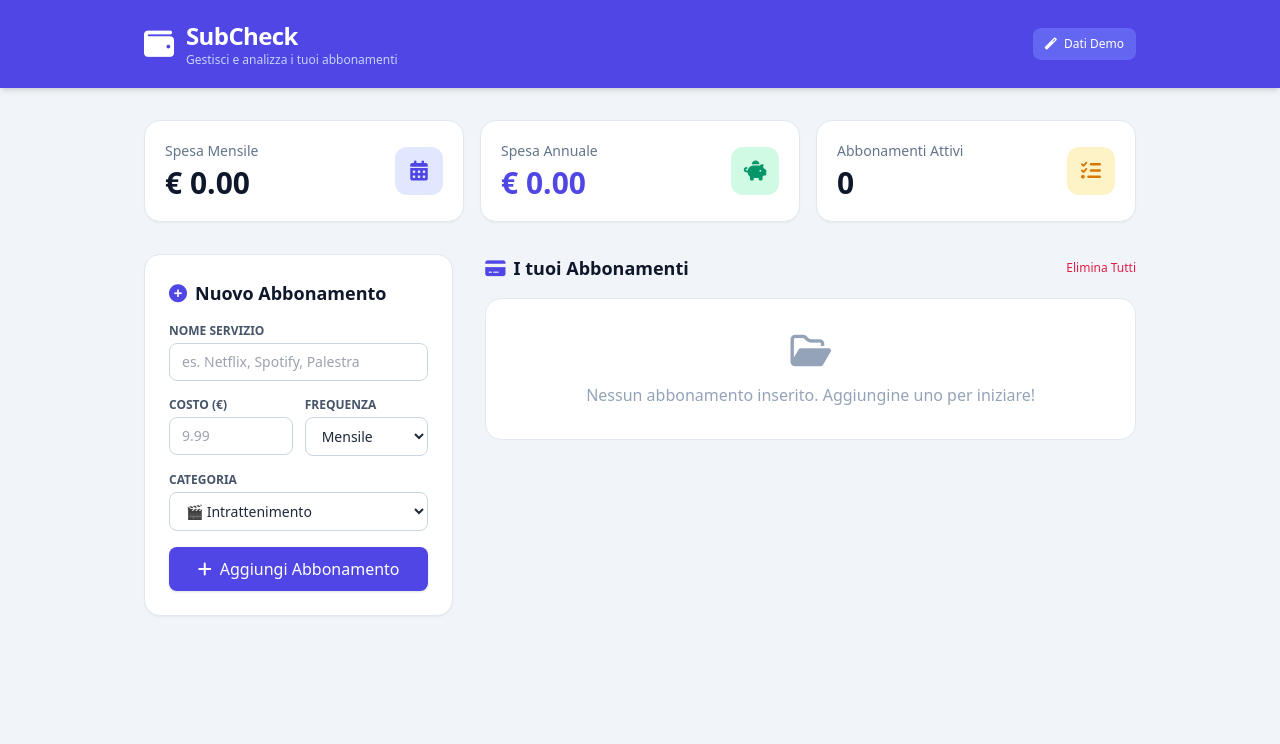
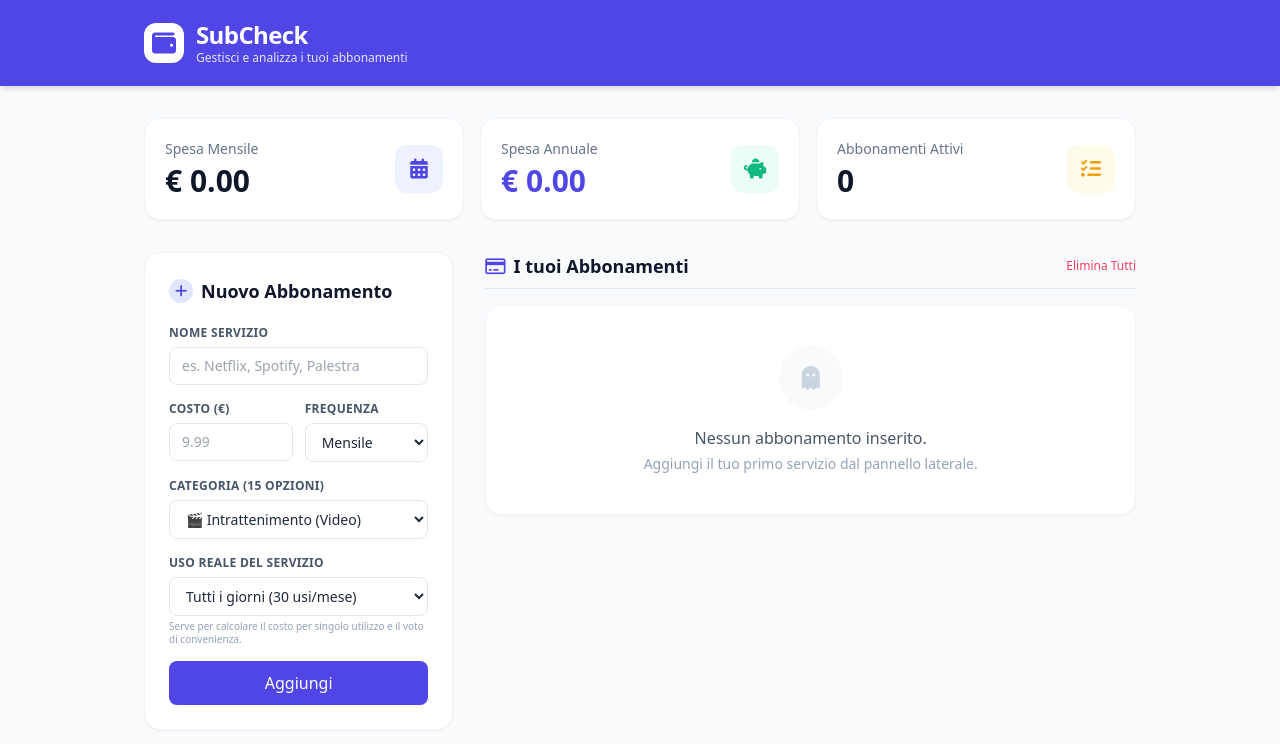
Before and after one commit to Wolferkd/Subradar, a plain HTML site: page index.html in a window 1280 px wide. Drawn offline with nearby package versions, Linux system fonts and the light colour scheme.

Commit message:
Update index.html

```diff
--- a/index.html
+++ b/index.html
@@ -4,26 +4,26 @@
   <meta charset="UTF-8">
   <meta name="viewport" content="width=device-width, initial-scale=1.0">
   <title>SubCheck - Analizzatore Abbonamenti</title>
-  <!-- Tailwind CSS per la grafica -->
+  <!-- Tailwind CSS -->
   <script src="https://cdn.tailwindcss.com"></script>
-  <!-- FontAwesome per le icone -->
+  <!-- FontAwesome -->
   <link rel="stylesheet" href="https://cdnjs.cloudflare.com/ajax/libs/font-awesome/6.4.0/css/all.min.css">
 </head>
-<body class="bg-slate-100 text-slate-800 font-sans min-h-screen pb-12">
+<body class="bg-slate-50 text-slate-800 font-sans min-h-screen pb-12">
 
   <!-- Header / Navbar -->
-  <header class="bg-indigo-600 text-white shadow-md mb-8">
+  <header class="bg-[#4F46E5] text-white shadow-md mb-8">
     <div class="max-w-5xl mx-auto px-4 py-5 flex items-center justify-between">
       <div class="flex items-center space-x-3">
-        <i class="fa-solid fa-wallet text-3xl"></i>
+        <div class="w-10 h-10 bg-white text-indigo-600 rounded-xl flex items-center justify-center text-2xl shadow-sm">
+          <i class="fa-solid fa-wallet"></i>
+        </div>
         <div>
-          <h1 class="text-2xl font-bold tracking-tight">SubCheck</h1>
-          <p class="text-xs text-indigo-200">Gestisci e analizza i tuoi abbonamenti</p>
+          <h1 class="text-2xl font-bold tracking-tight leading-tight">SubCheck</h1>
+          <p class="text-xs text-indigo-100">Gestisci e analizza i tuoi abbonamenti</p>
         </div>
       </div>
-      <button id="demoBtn" onclick="loadDemoData()" class="text-xs bg-indigo-500 hover:bg-indigo-700 text-white px-3 py-2 rounded-lg transition">
-        <i class="fa-solid fa-magic mr-1"></i> Dati Demo
-      </button>
+      <!-- Il pulsante Demo è stato rimosso come richiesto -->
     </div>
   </header>
 
@@ -31,60 +31,63 @@
 
     <!-- KPI / Summary Cards -->
     <section class="grid grid-cols-1 md:grid-cols-3 gap-4">
-      <div class="bg-white p-5 rounded-2xl shadow-sm border border-slate-200 flex items-center justify-between">
+      <div class="bg-white p-5 rounded-2xl shadow-sm border border-slate-100 flex items-center justify-between">
         <div>
           <p class="text-sm font-medium text-slate-500">Spesa Mensile</p>
           <p id="totalMonthly" class="text-3xl font-extrabold text-slate-900 mt-1">€ 0.00</p>
         </div>
-        <div class="w-12 h-12 bg-indigo-100 text-indigo-600 rounded-xl flex items-center justify-center text-xl">
+        <div class="w-12 h-12 bg-indigo-50 text-indigo-600 rounded-xl flex items-center justify-center text-xl">
           <i class="fa-solid fa-calendar-days"></i>
         </div>
       </div>
 
-      <div class="bg-white p-5 rounded-2xl shadow-sm border border-slate-200 flex items-center justify-between">
+      <div class="bg-white p-5 rounded-2xl shadow-sm border border-slate-100 flex items-center justify-between">
         <div>
           <p class="text-sm font-medium text-slate-500">Spesa Annuale</p>
           <p id="totalYearly" class="text-3xl font-extrabold text-indigo-600 mt-1">€ 0.00</p>
         </div>
-        <div class="w-12 h-12 bg-emerald-100 text-emerald-600 rounded-xl flex items-center justify-center text-xl">
+        <div class="w-12 h-12 bg-emerald-50 text-emerald-500 rounded-xl flex items-center justify-center text-xl">
           <i class="fa-solid fa-piggy-bank"></i>
         </div>
       </div>
 
-      <div class="bg-white p-5 rounded-2xl shadow-sm border border-slate-200 flex items-center justify-between">
+      <div class="bg-white p-5 rounded-2xl shadow-sm border border-slate-100 flex items-center justify-between">
         <div>
           <p class="text-sm font-medium text-slate-500">Abbonamenti Attivi</p>
           <p id="totalCount" class="text-3xl font-extrabold text-slate-900 mt-1">0</p>
         </div>
-        <div class="w-12 h-12 bg-amber-100 text-amber-600 rounded-xl flex items-center justify-center text-xl">
+        <div class="w-12 h-12 bg-amber-50 text-amber-500 rounded-xl flex items-center justify-center text-xl">
           <i class="fa-solid fa-list-check"></i>
         </div>
       </div>
     </section>
 
     <!-- Content Grid: Form + List -->
-    <div class="grid grid-cols-1 lg:grid-cols-3 gap-8">
+    <div class="grid grid-cols-1 lg:grid-cols-12 gap-8">
 
-      <!-- Aggiungi Abbonamento -->
-      <section class="bg-white p-6 rounded-2xl shadow-sm border border-slate-200 h-fit">
-        <h2 class="text-lg font-bold text-slate-900 mb-4 flex items-center gap-2">
-          <i class="fa-solid fa-circle-plus text-indigo-600"></i> Nuovo Abbonamento
+      <!-- Colonna Form Aggiungi (Più stretta) -->
+      <section class="lg:col-span-4 bg-white p-6 rounded-2xl shadow-sm border border-slate-100 h-fit">
+        <h2 class="text-lg font-bold text-slate-900 mb-5 flex items-center gap-2">
+          <div class="w-6 h-6 rounded-full bg-indigo-100 text-indigo-600 flex items-center justify-center text-sm">
+            <i class="fa-solid fa-plus"></i>
+          </div>
+          Nuovo Abbonamento
         </h2>
 
         <form id="subForm" onsubmit="addSubscription(event)" class="space-y-4">
           <div>
-            <label class="block text-xs font-semibold text-slate-600 uppercase mb-1">Nome Servizio</label>
-            <input type="text" id="name" required placeholder="es. Netflix, Spotify, Palestra" class="w-full px-3 py-2 border border-slate-300 rounded-lg text-sm focus:ring-2 focus:ring-indigo-500 focus:outline-none">
+            <label class="block text-xs font-semibold text-slate-600 uppercase tracking-wide mb-1.5">Nome Servizio</label>
+            <input type="text" id="name" required placeholder="es. Netflix, Spotify, Palestra" class="w-full px-3 py-2 border border-slate-200 rounded-lg text-sm focus:ring-2 focus:ring-indigo-500 focus:border-indigo-500 focus:outline-none transition-shadow">
           </div>
 
           <div class="grid grid-cols-2 gap-3">
             <div>
-              <label class="block text-xs font-semibold text-slate-600 uppercase mb-1">Costo (€)</label>
-              <input type="number" id="cost" step="0.01" min="0" required placeholder="9.99" class="w-full px-3 py-2 border border-slate-300 rounded-lg text-sm focus:ring-2 focus:ring-indigo-500 focus:outline-none">
+              <label class="block text-xs font-semibold text-slate-600 uppercase tracking-wide mb-1.5">Costo (€)</label>
+              <input type="number" id="cost" step="0.01" min="0" required placeholder="9.99" class="w-full px-3 py-2 border border-slate-200 rounded-lg text-sm focus:ring-2 focus:ring-indigo-500 focus:outline-none transition-shadow">
             </div>
             <div>
-              <label class="block text-xs font-semibold text-slate-600 uppercase mb-1">Frequenza</label>
-              <select id="cycle" class="w-full px-3 py-2 border border-slate-300 rounded-lg text-sm focus:ring-2 focus:ring-indigo-500 focus:outline-none bg-white">
+              <label class="block text-xs font-semibold text-slate-600 uppercase tracking-wide mb-1.5">Frequenza</label>
+              <select id="cycle" class="w-full px-3 py-2 border border-slate-200 rounded-lg text-sm focus:ring-2 focus:ring-indigo-500 focus:outline-none bg-white transition-shadow">
                 <option value="monthly">Mensile</option>
                 <option value="yearly">Annuale</option>
               </select>
@@ -92,37 +95,66 @@
           </div>
 
           <div>
-            <label class="block text-xs font-semibold text-slate-600 uppercase mb-1">Categoria</label>
-            <select id="category" class="w-full px-3 py-2 border border-slate-300 rounded-lg text-sm focus:ring-2 focus:ring-indigo-500 focus:outline-none bg-white">
-              <option value="Intrattenimento">🎬 Intrattenimento</option>
-              <option value="Musica">🎵 Musica</option>
+            <label class="block text-xs font-semibold text-slate-600 uppercase tracking-wide mb-1.5">Categoria (15 Opzioni)</label>
+            <select id="category" class="w-full px-3 py-2 border border-slate-200 rounded-lg text-sm focus:ring-2 focus:ring-indigo-500 focus:outline-none bg-white transition-shadow">
+              <option value="Intrattenimento">🎬 Intrattenimento (Video)</option>
+              <option value="Musica">🎵 Musica & Podcast</option>
+              <option value="Gaming">🎮 Gaming</option>
               <option value="Lavoro">💼 Lavoro & Produttività</option>
               <option value="Fitness">🏋️ Fitness & Sport</option>
-              <option value="Gaming">🎮 Gaming</option>
+              <option value="Informazione">📰 Informazione & Editoria</option>
+              <option value="Cloud">☁️ Cloud & Hosting</option>
+              <option value="Trasporti">🚗 Trasporti & Mobilità</option>
+              <option value="Cibo">🍔 Cibo & Delivery</option>
+              <option value="Istruzione">📚 Istruzione & Corsi</option>
+              <option value="E-commerce">🛍️ E-commerce & Spedizioni</option>
+              <option value="Sicurezza">🛡️ Sicurezza & VPN</option>
+              <option value="Telefonia">📱 Telefonia & Internet</option>
+              <option value="Finanza">💳 Finanza & Banche</option>
               <option value="Altro">📦 Altro</option>
             </select>
           </div>
 
-          <button type="submit" class="w-full bg-indigo-600 hover:bg-indigo-700 text-white font-medium py-2.5 rounded-lg shadow transition flex items-center justify-center gap-2">
-            <i class="fa-solid fa-plus"></i> Aggiungi Abbonamento
+          <div>
+            <label class="block text-xs font-semibold text-slate-600 uppercase tracking-wide mb-1.5">Uso Reale del servizio</label>
+            <select id="usage" class="w-full px-3 py-2 border border-slate-200 rounded-lg text-sm focus:ring-2 focus:ring-indigo-500 focus:outline-none bg-white transition-shadow">
+              <option value="30">Tutti i giorni (30 usi/mese)</option>
+              <option value="20">Solo giorni feriali (20 usi/mese)</option>
+              <option value="15">A giorni alterni (15 usi/mese)</option>
+              <option value="8">2 volte a settimana (8 usi/mese)</option>
+              <option value="4">1 volta a settimana (4 usi/mese)</option>
+              <option value="2">Ogni 2 settimane (2 usi/mese)</option>
+              <option value="1">1 volta al mese (1 uso/mese)</option>
+              <option value="0.5">1 volta ogni 2 mesi</option>
+              <option value="0.33">1 volta ogni 3 mesi</option>
+              <option value="0.16">2 volte all'anno</option>
+              <option value="0.08">1 volta all'anno</option>
+              <option value="0.04">Molto raramente</option>
+              <option value="0">Mai usato (Spreco totale)</option>
+            </select>
+            <p class="text-[10px] text-slate-400 mt-1 leading-tight">Serve per calcolare il costo per singolo utilizzo e il voto di convenienza.</p>
+          </div>
+
+          <button type="submit" class="w-full bg-indigo-600 hover:bg-indigo-700 text-white font-medium py-2.5 rounded-lg shadow-sm transition-colors mt-2">
+            Aggiungi
           </button>
         </form>
       </section>
 
-      <!-- Elenco Abbonamenti -->
-      <section class="lg:col-span-2 space-y-4">
-        <div class="flex items-center justify-between">
+      <!-- Colonna Elenco (Più larga) -->
+      <section class="lg:col-span-8 space-y-4">
+        <div class="flex items-center justify-between pb-2 border-b border-slate-200">
           <h2 class="text-lg font-bold text-slate-900 flex items-center gap-2">
-            <i class="fa-solid fa-credit-card text-indigo-600"></i> I tuoi Abbonamenti
+            <i class="fa-regular fa-credit-card text-indigo-600"></i> I tuoi Abbonamenti
           </h2>
-          <button onclick="clearAll()" class="text-xs text-rose-600 hover:text-rose-800 font-medium transition">
+          <button onclick="clearAll()" class="text-xs text-rose-500 hover:text-rose-700 font-medium transition-colors">
             Elimina Tutti
           </button>
         </div>
 
-        <!-- Lista vuota o piena -->
+        <!-- Container Card -->
         <div id="subsContainer" class="space-y-3">
-          <!-- Gli abbonamenti appariranno qui -->
+          <!-- Render via JS -->
         </div>
       </section>
 
@@ -130,22 +162,24 @@
   </main>
 
   <script>
-    // Stato dell'applicazione
-    let subscriptions = JSON.parse(localStorage.getItem('subcheck_data')) || [];
+    let subscriptions = JSON.parse(localStorage.getItem('subcheck_v2_data')) || [];
 
-    // Salva nel localStorage
     function saveData() {
-      localStorage.setItem('subcheck_data', JSON.stringify(subscriptions));
+      localStorage.setItem('subcheck_v2_data', JSON.stringify(subscriptions));
       render();
     }
 
-    // Aggiungi abbonamento
+    // Aggiunta
     function addSubscription(e) {
       e.preventDefault();
       const name = document.getElementById('name').value.trim();
       const cost = parseFloat(document.getElementById('cost').value);
       const cycle = document.getElementById('cycle').value;
       const category = document.getElementById('category').value;
+
+      const usageSelect = document.getElementById('usage');
+      const usesPerMonth = parseFloat(usageSelect.value);
+      const usageText = usageSelect.options[usageSelect.selectedIndex].text.split(' (')[0];
 
       if (!name || isNaN(cost)) return;
 
@@ -154,23 +188,22 @@
         name,
         cost,
         cycle,
-        category
+        category,
+        usesPerMonth,
+        usageText
       };
 
       subscriptions.push(newSub);
       saveData();
-
-      // Reset form
       document.getElementById('subForm').reset();
     }
 
-    // Elimina abbonamento
+    // Eliminazione
     function deleteSub(id) {
       subscriptions = subscriptions.filter(sub => sub.id !== id);
       saveData();
     }
 
-    // Cancella tutto
     function clearAll() {
       if (subscriptions.length === 0) return;
       if (confirm('Sei sicuro di voler eliminare tutti gli abbonamenti?')) {
@@ -179,18 +212,22 @@
       }
     }
 
-    // Carica dati di esempio
-    function loadDemoData() {
-      subscriptions = [
-        { id: 1, name: 'Netflix', cost: 12.99, cycle: 'monthly', category: 'Intrattenimento' },
-        { id: 2, name: 'Spotify', cost: 9.99, cycle: 'monthly', category: 'Musica' },
-        { id: 3, name: 'Amazon Prime', cost: 49.90, cycle: 'yearly', category: 'Intrattenimento' },
-        { id: 4, name: 'Palestra', cost: 45.00, cycle: 'monthly', category: 'Fitness' }
-      ];
-      saveData();
+    // Algoritmo di Valutazione (Voto 1-10)
+    function calculateRating(costPerUse, usesPerMonth) {
+      if (usesPerMonth === 0) return 1; // Se non lo usi, voto pessimo
+      if (costPerUse <= 0.10) return 10;
+      if (costPerUse <= 0.30) return 9;
+      if (costPerUse <= 0.80) return 8;
+      if (costPerUse <= 2.00) return 7;
+      if (costPerUse <= 4.00) return 6;
+      if (costPerUse <= 7.00) return 5;
+      if (costPerUse <= 12.00) return 4;
+      if (costPerUse <= 20.00) return 3;
+      if (costPerUse <= 40.00) return 2;
+      return 1;
     }
 
-    // Rendering dell'interfaccia
+    // Rendering principale
     function render() {
       const container = document.getElementById('subsContainer');
       container.innerHTML = '';
@@ -200,45 +237,83 @@
 
       if (subscriptions.length === 0) {
         container.innerHTML = `
-          <div class="bg-white rounded-2xl p-8 text-center border border-slate-200 text-slate-400">
-            <i class="fa-regular fa-folder-open text-4xl mb-3 block"></i>
-            Nessun abbonamento inserito. Aggiungine uno per iniziare!
+          <div class="bg-white rounded-2xl p-10 text-center border border-slate-100 text-slate-400 mt-4 shadow-sm">
+            <div class="w-16 h-16 bg-slate-50 rounded-full flex items-center justify-center mx-auto mb-4 text-2xl text-slate-300">
+              <i class="fa-solid fa-ghost"></i>
+            </div>
+            <p class="font-medium text-slate-600">Nessun abbonamento inserito.</p>
+            <p class="text-sm mt-1">Aggiungi il tuo primo servizio dal pannello laterale.</p>
           </div>
         `;
       } else {
         subscriptions.forEach(sub => {
-          // Calcoli spesa
+          // Calcoli Costo Mensile / Annuale
           const mCost = sub.cycle === 'monthly' ? sub.cost : sub.cost / 12;
           const yCost = sub.cycle === 'yearly' ? sub.cost : sub.cost * 12;
-
           monthlyTotal += mCost;
           yearlyTotal += yCost;
 
-          // Card Abbonamento
+          // Gestione retrocompatibilità se i vecchi dati non hanno "usesPerMonth"
+          const uses = sub.usesPerMonth !== undefined ? sub.usesPerMonth : 30;
+          const useText = sub.usageText || 'Non specificato';
+
+          // Calcolo Costo per Singolo Utilizzo
+          let costPerUse = 0;
+          let costPerUseText = "";
+
+          if (uses === 0) {
+            costPerUse = Infinity;
+            costPerUseText = "Puro Spreco!";
+          } else {
+            costPerUse = mCost / uses;
+            costPerUseText = `€ ${costPerUse.toFixed(2)} a volta`;
+          }
+
+          // Calcolo Voto App
+          const rating = calculateRating(costPerUse, uses);
+          let badgeClass = "bg-slate-100 text-slate-600";
+          if (rating >= 8) badgeClass = "bg-emerald-100 text-emerald-700 border-emerald-200";
+          else if (rating >= 5) badgeClass = "bg-amber-100 text-amber-700 border-amber-200";
+          else badgeClass = "bg-rose-100 text-rose-700 border-rose-200";
+
+          // Creazione Card DOM
           const card = document.createElement('div');
-          card.className = 'bg-white p-4 rounded-xl shadow-sm border border-slate-200 flex items-center justify-between hover:border-indigo-200 transition';
+          card.className = 'bg-white p-4 rounded-2xl shadow-sm border border-slate-100 flex flex-col sm:flex-row items-start sm:items-center justify-between gap-4 hover:shadow-md transition-shadow';
           card.innerHTML = `
-            <div class="flex items-center space-x-3">
-              <div class="w-10 h-10 bg-slate-100 rounded-lg flex items-center justify-center font-bold text-slate-600 text-sm">
+            <!-- Info Principali -->
+            <div class="flex items-center space-x-4">
+              <div class="w-12 h-12 bg-slate-50 border border-slate-100 rounded-xl flex items-center justify-center font-bold text-slate-700 text-lg shadow-sm">
                 ${sub.name.charAt(0).toUpperCase()}
               </div>
               <div>
-                <h3 class="font-bold text-slate-800">${sub.name}</h3>
-                <div class="flex items-center gap-2 text-xs text-slate-500 mt-0.5">
-                  <span class="bg-slate-100 px-2 py-0.5 rounded text-slate-600 font-medium">${sub.category}</span>
+                <h3 class="font-bold text-slate-800 text-base flex items-center gap-2">
+                  ${sub.name}
+                  <span class="text-[10px] uppercase font-bold px-2 py-0.5 rounded-full border ${badgeClass}">
+                    Voto: ${rating}/10
+                  </span>
+                </h3>
+                <div class="flex flex-wrap items-center gap-1.5 text-xs text-slate-500 mt-1">
+                  <span class="bg-slate-100 px-2 py-0.5 rounded">${sub.category}</span>
                   <span>•</span>
                   <span>${sub.cycle === 'monthly' ? 'Mensile' : 'Annuale'}</span>
+                  <span>•</span>
+                  <span class="text-indigo-600 font-medium bg-indigo-50 px-2 py-0.5 rounded">Uso: ${useText}</span>
                 </div>
               </div>
             </div>
 
-            <div class="flex items-center space-x-4">
-              <div class="text-right">
-                <span class="text-base font-bold text-slate-900">€ ${sub.cost.toFixed(2)}</span>
-                <span class="text-xs text-slate-400 block">/${sub.cycle === 'monthly' ? 'mese' : 'anno'}</span>
+            <!-- Prezzi e Azioni -->
+            <div class="flex items-center justify-between w-full sm:w-auto space-x-6 border-t sm:border-t-0 pt-3 sm:pt-0 border-slate-100">
+
+              <!-- Statistiche Uso -->
+              <div class="text-right flex-1 sm:flex-none">
+                <span class="text-sm font-semibold text-slate-800 block">€ ${sub.cost.toFixed(2)}<span class="text-slate-400 font-normal text-xs">/${sub.cycle === 'monthly' ? 'm' : 'y'}</span></span>
+                <span class="text-xs font-medium text-slate-400 mt-0.5 block">${costPerUseText}</span>
               </div>
-              <button onclick="deleteSub(${sub.id})" class="text-slate-400 hover:text-rose-500 p-2 rounded-lg transition" title="Elimina">
-                <i class="fa-solid fa-trash-can"></i>
+
+              <!-- Delete Btn -->
+              <button onclick="deleteSub(${sub.id})" class="w-8 h-8 flex items-center justify-center text-slate-400 hover:text-white hover:bg-rose-500 rounded-lg transition-colors" title="Elimina">
+                <i class="fa-solid fa-trash-can text-sm"></i>
               </button>
             </div>
           `;
@@ -246,13 +321,12 @@
         });
       }
 
-      // Aggiorna KPI Totali
+      // Aggiorna KPI
       document.getElementById('totalMonthly').textContent = `€ ${monthlyTotal.toFixed(2)}`;
       document.getElementById('totalYearly').textContent = `€ ${yearlyTotal.toFixed(2)}`;
       document.getElementById('totalCount').textContent = subscriptions.length;
     }
 
-    // Inizializzazione al caricamento
     render();
   </script>
 </body>
```
